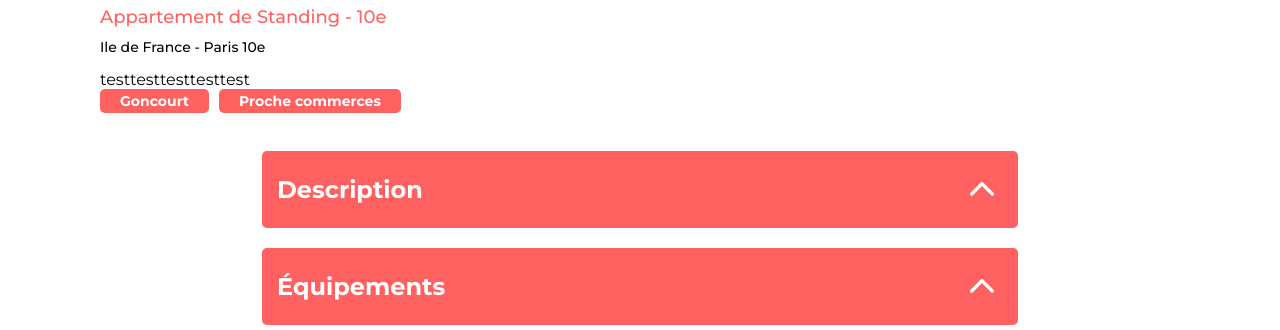
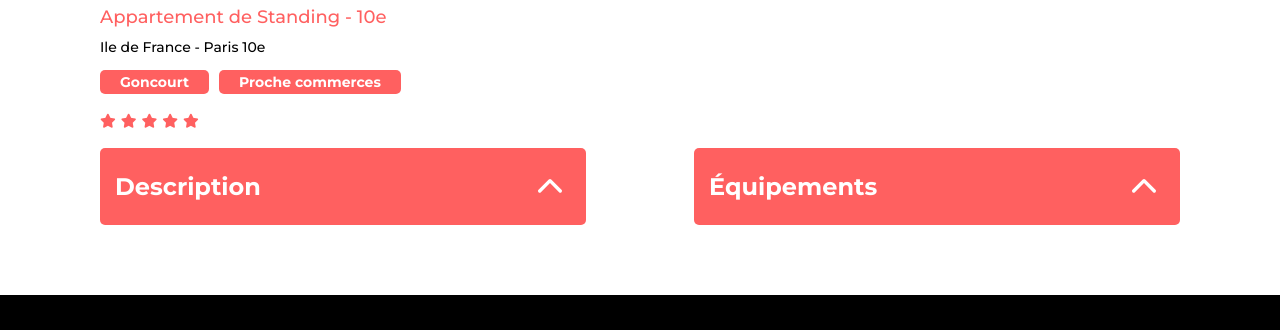
Before and after one commit to aewenn/kasa-project, a React (Create React App) app: page /location/0979876d in a window 1280 px wide. Shown: the part 622-952 px from the top of the page. Built offline with nearby package versions, Linux system fonts and the light colour scheme.

Commit message:
Modifications composant rating et collapsis page logement

```diff
--- a/public/index.html
+++ b/public/index.html
@@ -8,6 +8,7 @@
   <link rel="preconnect" href="https://fonts.gstatic.com" crossorigin>
   <link href="https://fonts.googleapis.com/css2?family=Montserrat:ital,wght@0,100..900;1,100..900&display=swap"
     rel="stylesheet">
+  <script src="https://kit.fontawesome.com/e7c7516257.js" crossorigin="anonymous"></script>
   <meta name="viewport" content="width=device-width, initial-scale=1" />
   <meta name="theme-color" content="#000000" />
   <meta name="description" content="Web site created using create-react-app" />
--- a/src/components/Location.jsx
+++ b/src/components/Location.jsx
@@ -32,10 +32,12 @@ const Location = () => {
                 <h1>{location.title}</h1> {/* Titre du logement */}
                 <p>{location.location}</p> {/* Emplacement du logement */}
             </div>
+            <Tags tags={location.tags} />
             <Rating rating={location.rating} />
-            <Tags tags={location.tags} />
+            <div className="collapsis-location">
                 {/* Utilisation du composant Collapsis pour afficher la description et les équipements du logement */}
                 <Collapsis data={collapsisData} />
+            </div>
         </section>
     );
 };
--- a/src/components/Rating.jsx
+++ b/src/components/Rating.jsx
@@ -1,12 +1,17 @@
 const Rating = ({ rating }) => {
-    console.log(rating);
+    // On convertit la notation du logement en nombre d'étoiles pleines et vides
+    const filledStars = parseInt(rating);
+    const emptyStars = 5 - filledStars;
+
     return (
-        <div>
-            {Array.from(Array(parseInt(rating))).map((_, index) => (
-                <span key={index}>test</span>
+        <div className="rating-container">
+            {/* On génère les étoiles pleines avec la classe "rating" */}
+            {Array(filledStars).fill().map((_, index) => (
+                <i className="fa-solid fa-star rating" key={`filled-${index}`}></i>
             ))}
-            {Array.from(Array(5 - parseInt(rating))).map((_, index) => (
-                <span key={index + parseInt(rating)}>4</span>
+            {/* On génère les étoiles vides avec la classe "score" */}
+            {Array(emptyStars).fill().map((_, index) => (
+                <i className="fa-solid fa-star score" key={`empty-${index}`}></i>
             ))}
         </div>
     );
--- a/src/sass/components/collapsis.scss
+++ b/src/sass/components/collapsis.scss
@@ -1,8 +1,7 @@
-.Collapsis-section {
-    position: relative;
-    margin-top: 20px;
+.collapsis-about {
     margin-left: 20px;
     margin-right: 20px;
+    margin-top: 20px;
 
     @media screen and (min-width:768px) {
         margin-top: 38px;
@@ -14,11 +13,26 @@
         margin-left: 15%;
         margin-right: 15%;
     }
+}
 
-    .collapsis-about {
-        display: flex;
-        flex-direction: column;
+.collapsis-location {
+    display: flex;
+
+    .Collapsis-section {
+        flex-wrap: nowrap;
+        gap: 10%;
     }
+
+    .Collapsis {
+        width: 50%;
+    }
+}
+
+.Collapsis-section {
+    position: relative;
+    display: flex;
+    flex-wrap: wrap;
+    align-items: flex-start;
 
     .Collapsis {
         position: relative;
@@ -60,6 +74,9 @@
         transform: rotate(-180deg);
     }
 
+    .Collapsis-header {
+        cursor: pointer;
+    }
 
     .Collapsis-content {
         z-index: 2;
@@ -112,6 +129,7 @@
 
         @media screen and (min-width:768px) {
             font-size: 16px;
+            padding-left: 15px;
         }
 
         &.slide-up-text {
--- a/src/sass/components/location.scss
+++ b/src/sass/components/location.scss
@@ -14,6 +14,22 @@
     @media screen and (min-width: 1020px) {
         margin-left: 100px;
         margin-right: 100px;
+    }
+
+    .rating-container {
+        padding-top: 20px;
+        padding-bottom: 20px;
+        display: flex;
+        gap: 5px;
+        font-size: 14px;
+
+        .score {
+            color: #e3e3e3;
+        }
+
+        .rating {
+            color: #ff6060;
+        }
     }
 
     .location-tags {
```
